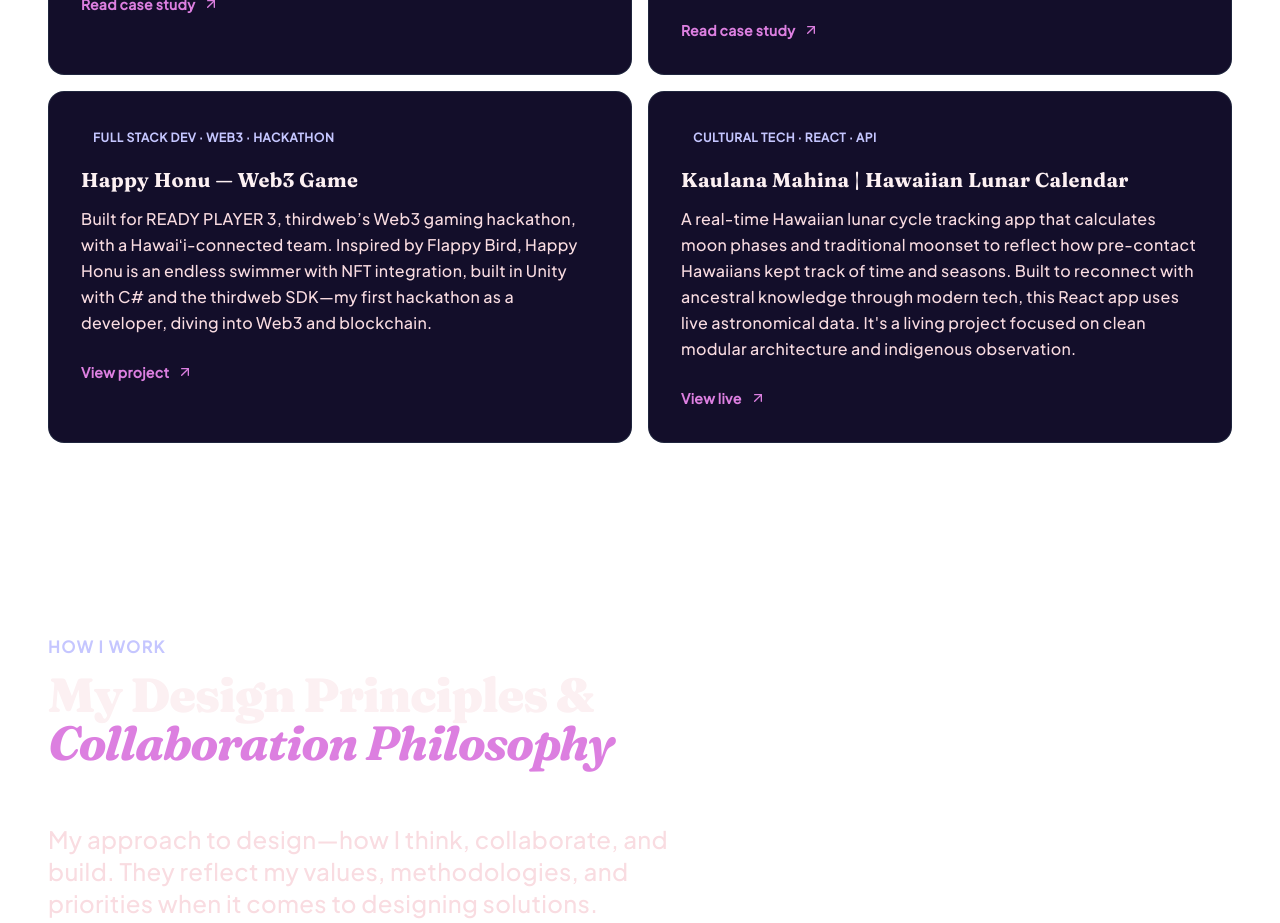
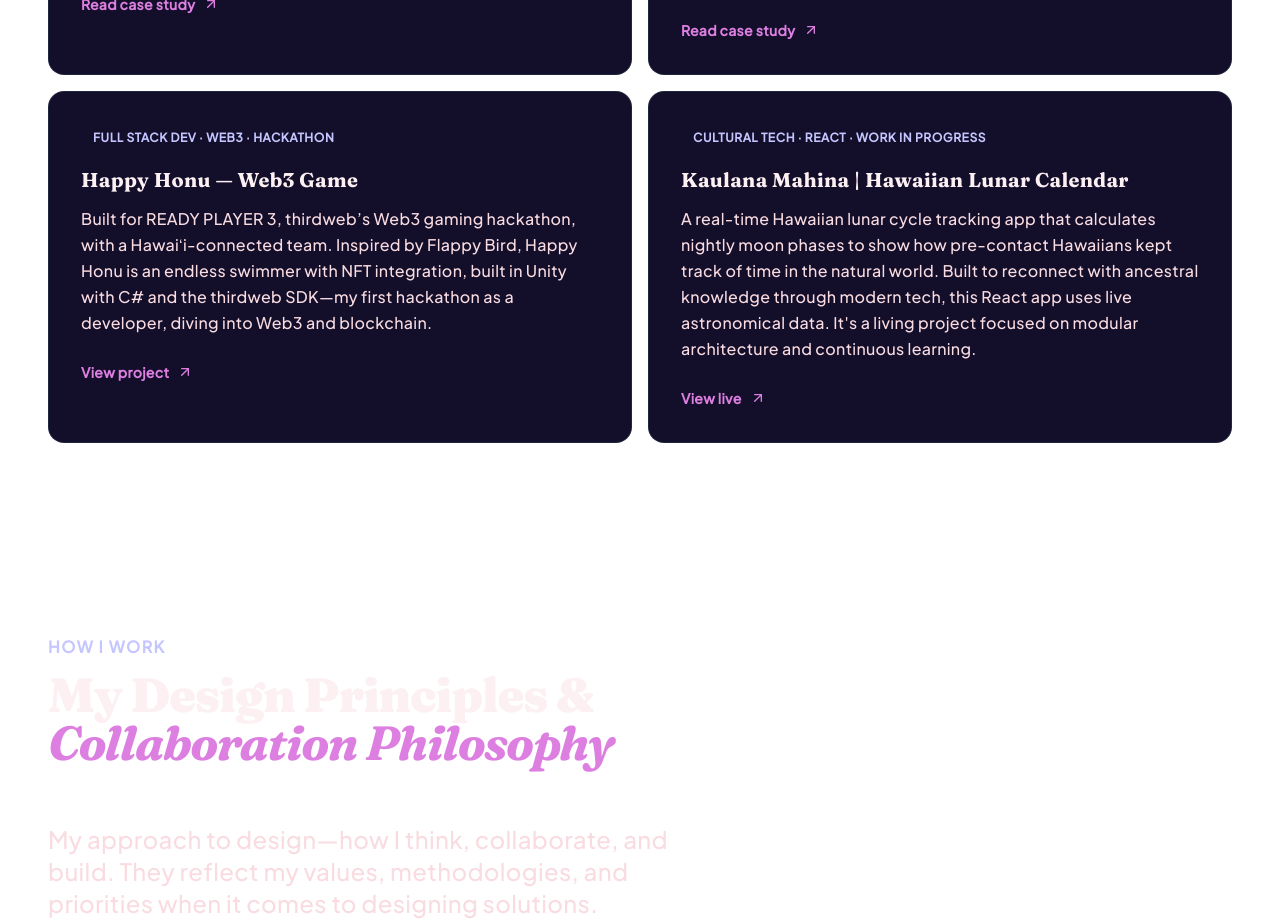
Before and after one commit to haunanipao/haunanipao.github.io, a React (Vite) app: page / in a window 1280 px wide. Shown: the part 3160-4083 px from the top of the page. Built offline with nearby package versions, Linux system fonts and the light colour scheme.

Commit message:
Update Work

```diff
--- a/src/data/portfolioData.tsx
+++ b/src/data/portfolioData.tsx
@@ -89,9 +89,9 @@ export const caseStudies = [
     linkText: "View project",
   },
   {
-    tag: "Cultural Tech · React · API",
+    tag: "Cultural Tech · React · Work in Progress",
     title: "Kaulana Mahina | Hawaiian Lunar Calendar",
-    desc: "A real-time Hawaiian lunar cycle tracking app that calculates moon phases and traditional moonset to reflect how pre-contact Hawaiians kept track of time and seasons. Built to reconnect with ancestral knowledge through modern tech, this React app uses live astronomical data. It's a living project focused on clean modular architecture and indigenous observation.",
+    desc: "A real-time Hawaiian lunar cycle tracking app that calculates nightly moon phases to show how pre-contact Hawaiians kept track of time in the natural world. Built to reconnect with ancestral knowledge through modern tech, this React app uses live astronomical data. It's a living project focused on modular architecture and continuous learning.",
     link: "https://kaulana-mahina.vercel.app",
     linkText: "View live",
   },
```
